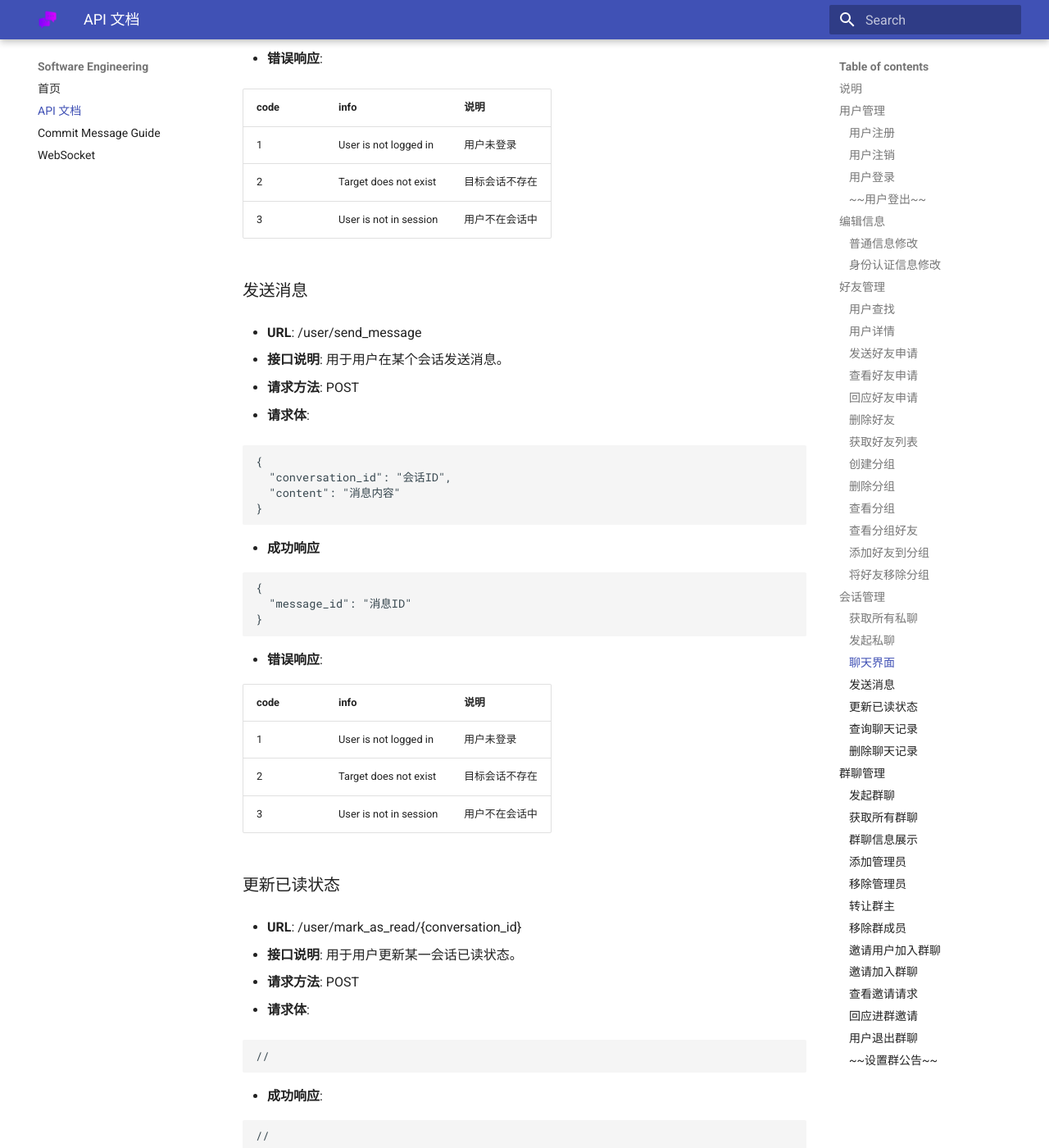
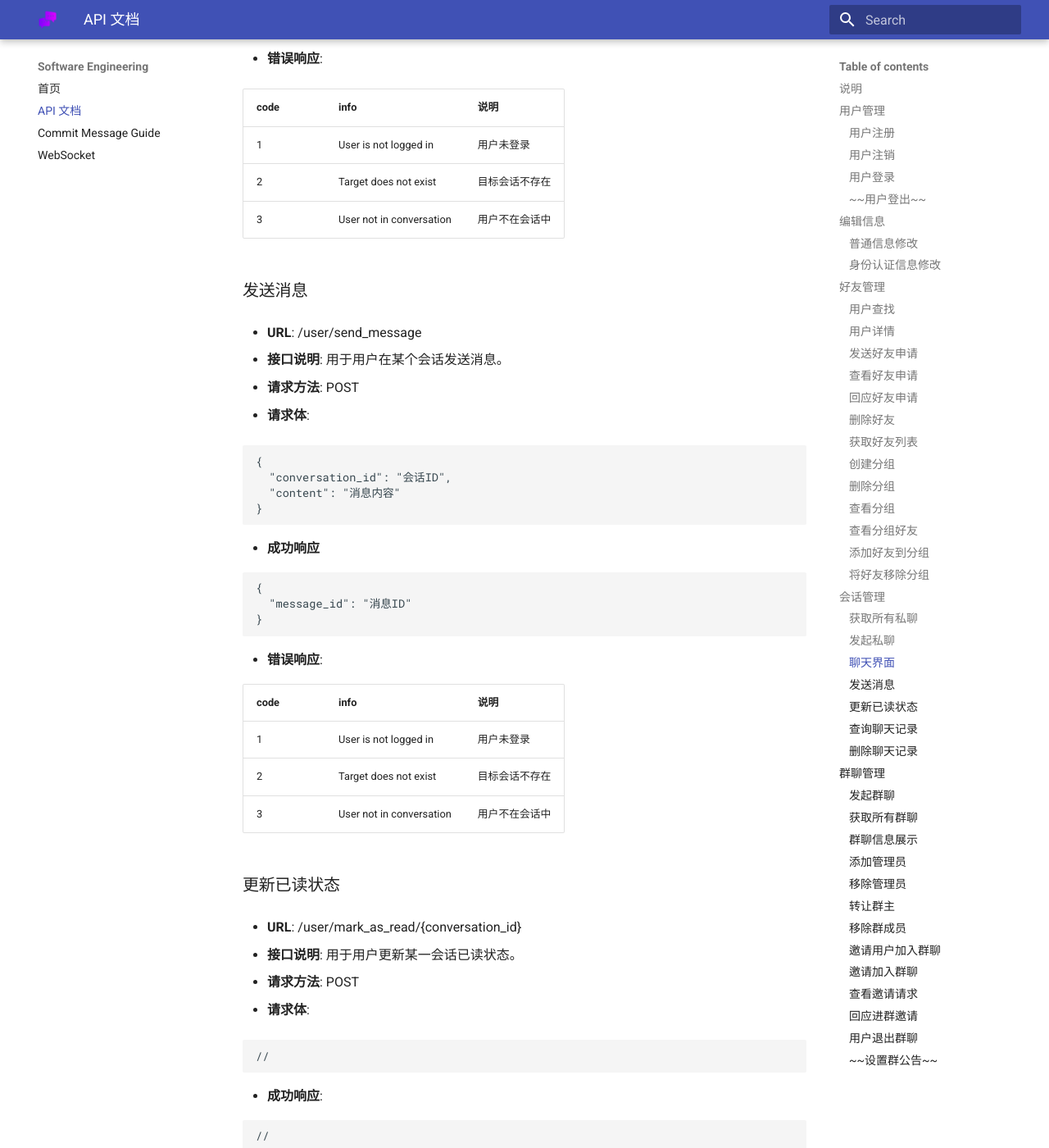
Before and after one commit to zhennan1/software-engineering, an MkDocs documentation site: the page built from docs/api.md, in a window 1280 px wide and 1400 px high, scrolled down 17564 px. Shown: the whole window at 82% size. Built offline with MkDocs 1.6.1 and Material for MkDocs 9.7.7, drawn with Linux system fonts in a browser that asks for light colours; some of the changed text lies outside the part shown.

Commit message:
Update api doc

```diff
--- a/docs/api.md
+++ b/docs/api.md
@@ -791,7 +791,7 @@
 | :--- | :--------------------- | -------------- |
 | 1    | User is not logged in  | 用户未登录     |
 | 2    | Target does not exist  | 目标会话不存在 |
-| 3    | User is not in session | 用户不在会话中 |
+| 3    | User not in conversation | 用户不在会话中 |
 
 ### 发送消息
 
@@ -824,7 +824,7 @@
 | :--- | :--------------------- | -------------- |
 | 1    | User is not logged in  | 用户未登录     |
 | 2    | Target does not exist  | 目标会话不存在 |
-| 3    | User is not in session | 用户不在会话中 |
+| 3    | User not in conversation | 用户不在会话中 |
 
 ### 更新已读状态
 
@@ -852,7 +852,7 @@
 | :--- | :--------------------- | -------------- |
 | 1    | User is not logged in  | 用户未登录     |
 | 2    | Target does not exist  | 目标会话不存在 |
-| 3    | User is not in session | 用户不在会话中 |
+| 3    | User not in conversation | 用户不在会话中 |
 
 ### 查询聊天记录
 
@@ -908,7 +908,7 @@ GET /user/conversation/1?member_id=2
 | :--- | :--------------------- | -------------- |
 | 1    | User is not logged in  | 用户未登录     |
 | 2    | Target does not exist  | 目标会话不存在 |
-| 3    | User is not in session | 用户不在会话中 |
+| 3    | User not in conversation | 用户不在会话中 |
 
 ### 删除聊天记录
 
@@ -938,7 +938,7 @@ GET /user/conversation/1?member_id=2
 | :--- | :--------------------- | -------------- |
 | 1    | User is not logged in  | 用户未登录     |
 | 2    | Target does not exist  | 目标会话不存在 |
-| 3    | User is not in session | 用户不在会话   |
+| 3    | User not in conversation | 用户不在会话   |
 
 ## 群聊管理
 
@@ -1060,7 +1060,7 @@ GET /user/conversation/1?member_id=2
 | :--- | :--------------------- | -------------- |
 | 1    | User is not logged in  | 用户未登录     |
 | 2    | Target does not exist  | 群聊不存在     |
-| 3    | User is not in session | 用户不在会话中 |
+| 3    | User not in conversation | 用户不在会话中 |
 
 ### 添加管理员
 
```
